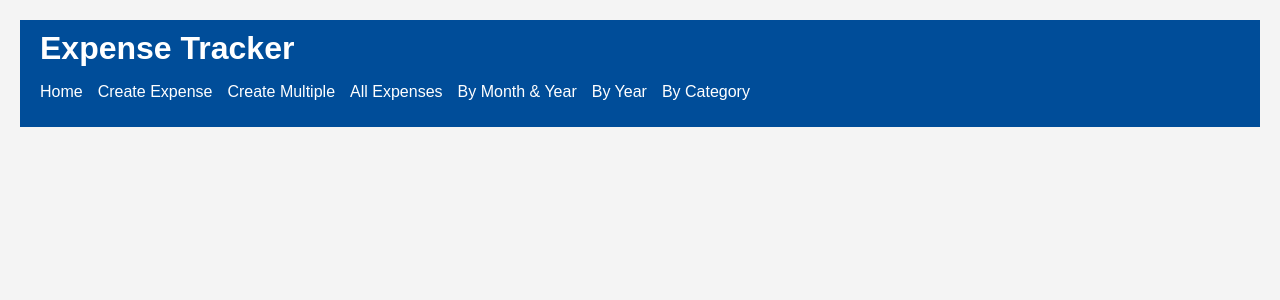
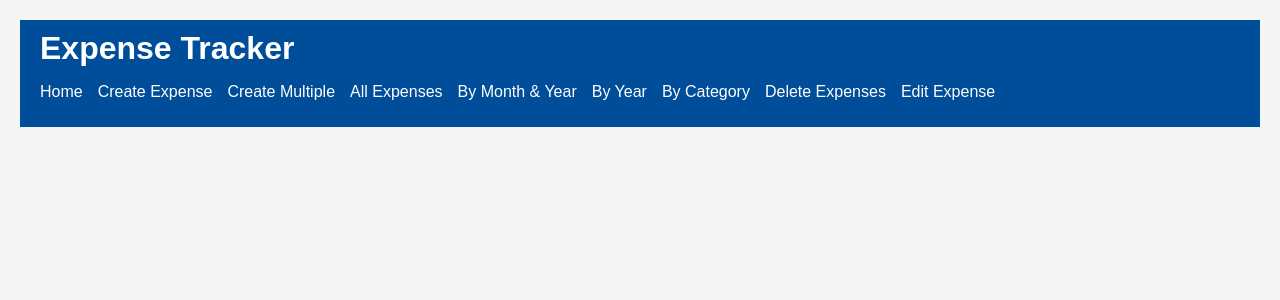
Before and after one commit to wpc3/SmurfBusExpensesFrontEnd, a React (Create React App) app: page / in a window 1280 px wide. Shown: the top 300 px of the page. Built offline with nearby package versions, Linux system fonts and the light colour scheme.

Commit message:
edited layout

```diff
--- a/src/components/Layout.js
+++ b/src/components/Layout.js
@@ -16,6 +16,8 @@ const Layout = () => {
             <li><Link to="/month-year">By Month & Year</Link></li>
             <li><Link to="/year">By Year</Link></li>
             <li><Link to="/category">By Category</Link></li>
+            <li><Link to="/delete">Delete Expenses</Link></li>
+            <li><Link to="/update">Edit Expense</Link></li>
           </ul>
         </nav>
       </header>
```
